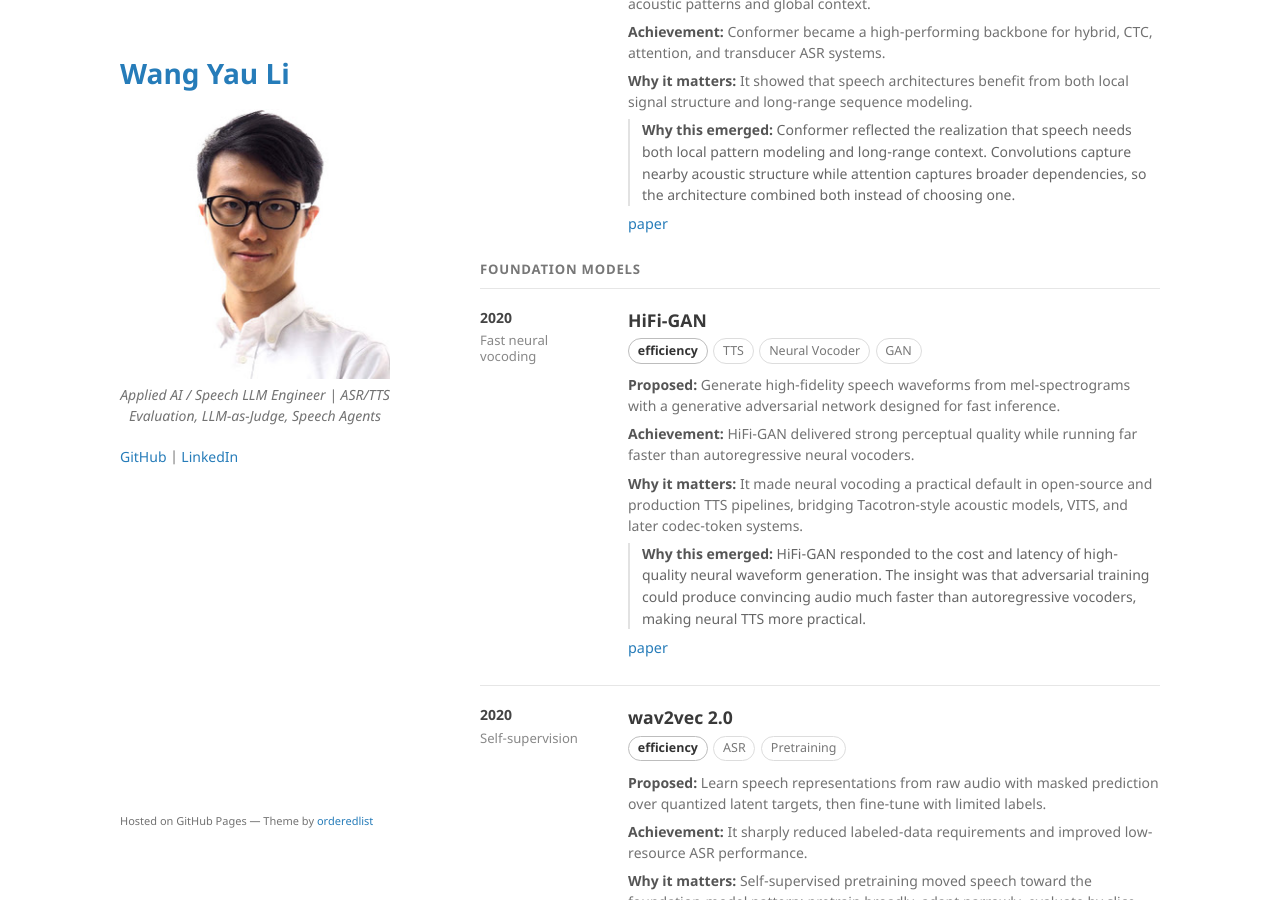
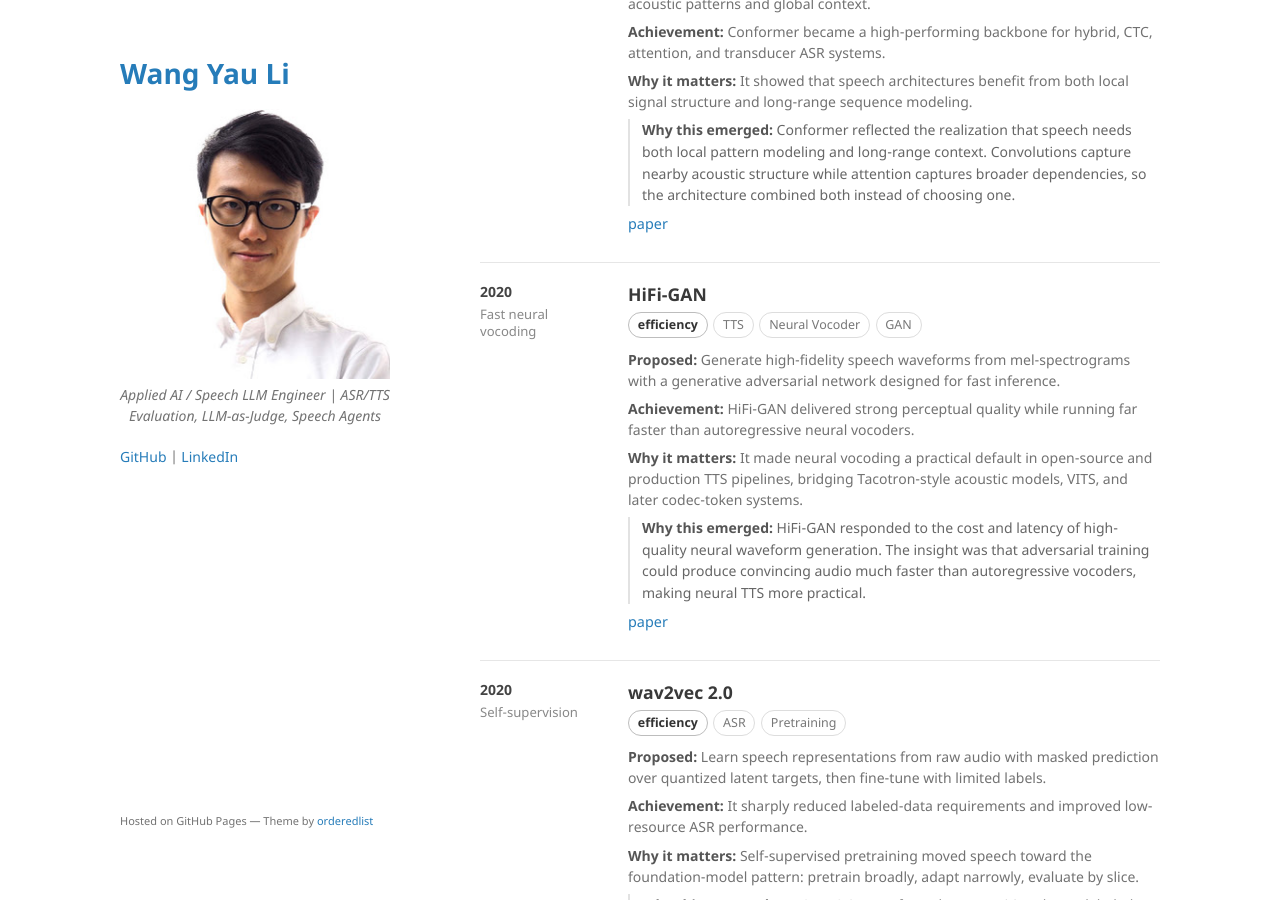
Before and after one commit to kennethli319/kennethli319.github.io, a Jekyll site: the page built from speech-timeline.md, in a window 1280 px wide and 900 px high, scrolled down 11360 px. Built offline with Jekyll 4.4.1, drawn with Linux system fonts in a browser that asks for light colours.

Commit message:
Remove duplicate speech timeline foundation anchor

```diff
--- a/speech-timeline.md
+++ b/speech-timeline.md
@@ -609,8 +609,6 @@ title: Speech Timeline
   </div>
 </section>
 
-<h2 id="foundation" class="speech-era">Foundation Models</h2>
-
 <section class="speech-row">
   <aside class="speech-year">
     2020
```
